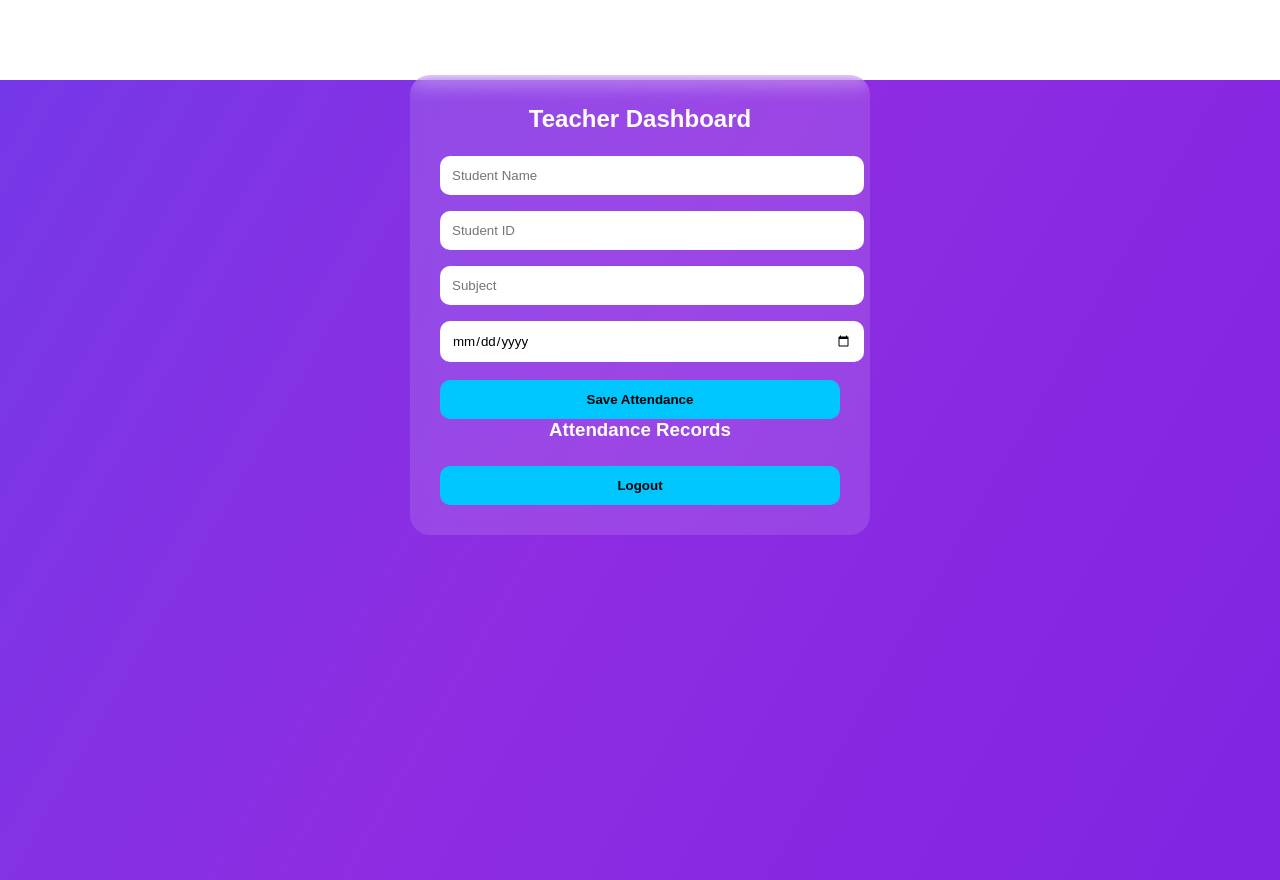
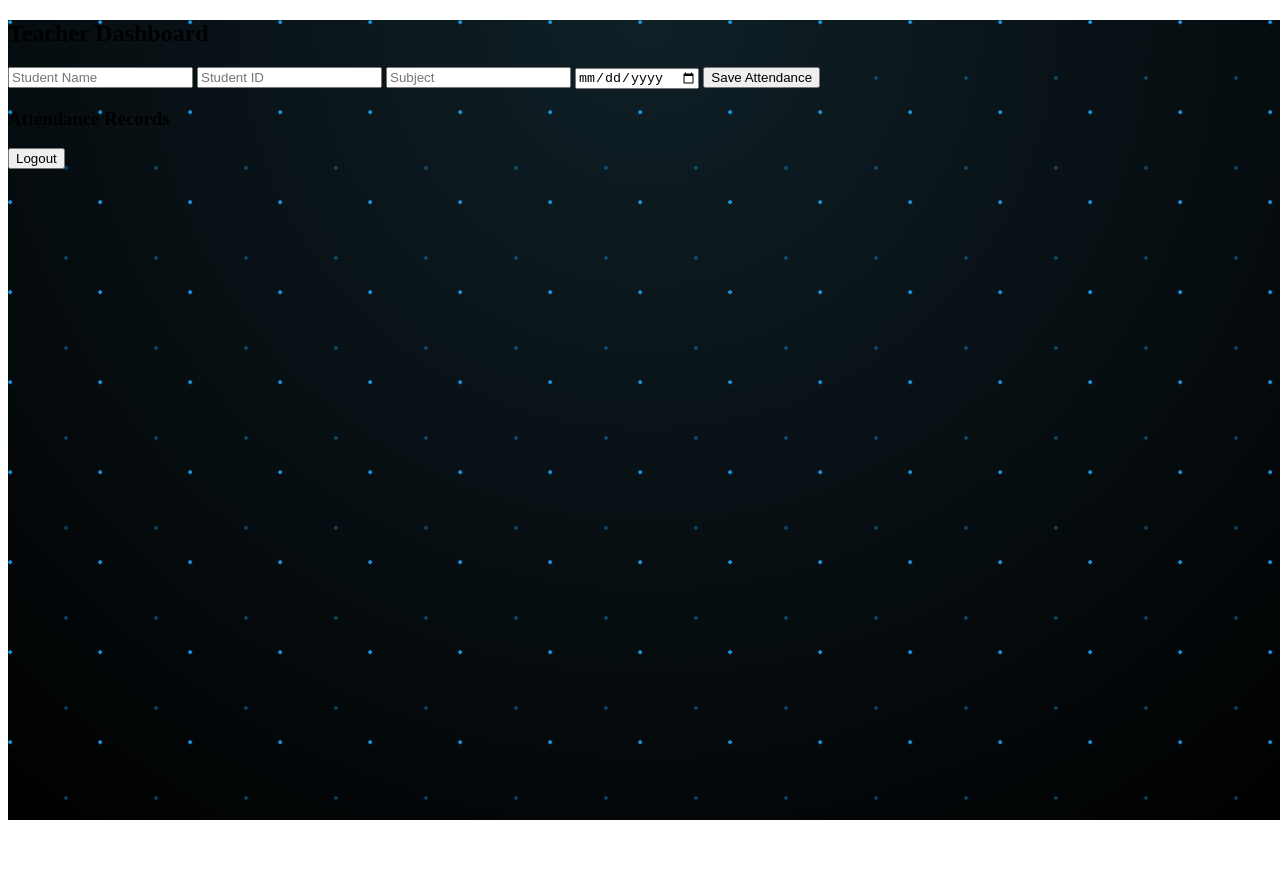
Before and after one commit to parmarsiddharth816-png/attendance-website, a plain HTML site: page dashboard.html in a window 1280 px wide. After the commit the page ends 800 px from the top, so only its background shows below. Drawn offline with Linux system fonts and the light colour scheme.

Commit message:
Update style.css

```diff
--- a/css/style.css
+++ b/css/style.css
@@ -1,109 +1,31 @@
-* {
-  margin: 0;
-  padding: 0;
-  font-family: Poppins, sans-serif;
-}
-
-body {
-  height: 100vh;
-  color: white;
-  overflow-x: hidden;
-  animation: pageFade 1s ease;
-}
-
-@keyframes pageFade {
-  from { opacity: 0; transform: scale(0.98); }
-  to { opacity: 1; transform: scale(1); }
-}
-
 .bg-animation {
   position: fixed;
-  width: 200%;
-  height: 200%;
-  background: linear-gradient(120deg,#00c6ff,#0072ff,#8e2de2,#4a00e0);
-  background-size: 400% 400%;
-  animation: gradientMove 15s ease infinite;
+  width: 100%;
+  height: 100%;
+  background: radial-gradient(circle at top, #0f2027, #000);
+  overflow: hidden;
   z-index: -1;
 }
 
-@keyframes gradientMove {
-  0% { background-position: 0% 50%; }
-  50% { background-position: 100% 50%; }
-  100% { background-position: 0% 50%; }
+.bg-animation::before,
+.bg-animation::after {
+  content: "";
+  position: absolute;
+  width: 200%;
+  height: 200%;
+  background-image:
+    radial-gradient(circle, rgba(0,198,255,0.7) 2px, transparent 2px),
+    radial-gradient(circle, rgba(142,45,226,0.6) 2px, transparent 2px);
+  background-size: 90px 90px;
+  animation: particlesMove 35s linear infinite;
 }
 
-.form-box {
-  max-width: 400px;
-  margin: 80px auto;
-  padding: 30px;
-  background: rgba(255,255,255,0.12);
-  border-radius: 20px;
-  backdrop-filter: blur(10px);
-  animation: floatCard 4s ease-in-out infinite;
+.bg-animation::after {
+  animation-direction: reverse;
+  opacity: 0.4;
 }
 
-@keyframes floatCard {
-  0% { transform: translateY(0); }
-  50% { transform: translateY(-10px); }
-  100% { transform: translateY(0); }
+@keyframes particlesMove {
+  from { transform: translate(0, 0); }
+  to { transform: translate(-300px, -300px); }
 }
-
-h2, h3 {
-  text-align: center;
-  margin-bottom: 15px;
-}
-
-input, select {
-  width: 100%;
-  padding: 12px;
-  margin: 8px 0;
-  border-radius: 10px;
-  border: none;
-  transition: 0.3s;
-}
-
-input:focus, select:focus {
-  outline: none;
-  box-shadow: 0 0 15px #00c6ff;
-  transform: scale(1.03);
-}
-
-button {
-  width: 100%;
-  padding: 12px;
-  margin-top: 10px;
-  border: none;
-  border-radius: 10px;
-  background: #00c6ff;
-  font-weight: bold;
-  cursor: pointer;
-  transition: 0.3s;
-}
-
-button:hover {
-  transform: scale(1.05);
-  box-shadow: 0 0 20px #00c6ff;
-}
-
-ul {
-  list-style: none;
-}
-
-ul li {
-  background: rgba(255,255,255,0.2);
-  padding: 10px;
-  margin: 8px 0;
-  border-radius: 10px;
-  animation: slideIn 0.4s ease;
-}
-
-@keyframes slideIn {
-  from { opacity: 0; transform: translateX(-20px); }
-  to { opacity: 1; transform: translateX(0); }
-}
-
-.note {
-  text-align: center;
-  font-size: 0.8rem;
-  opacity: 0.8;
-}
```
